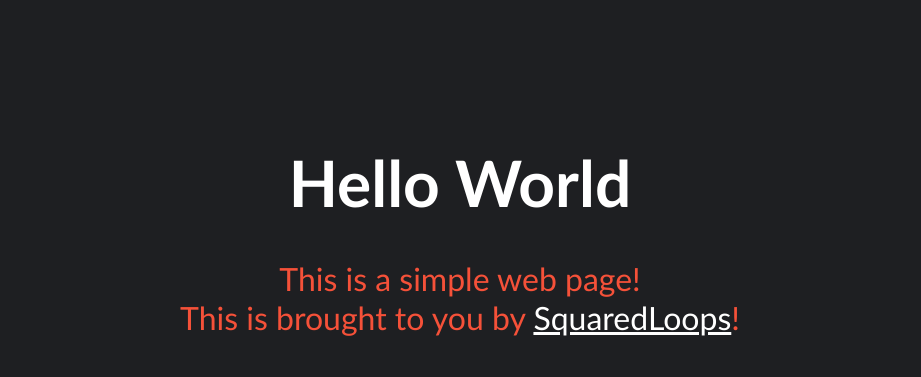
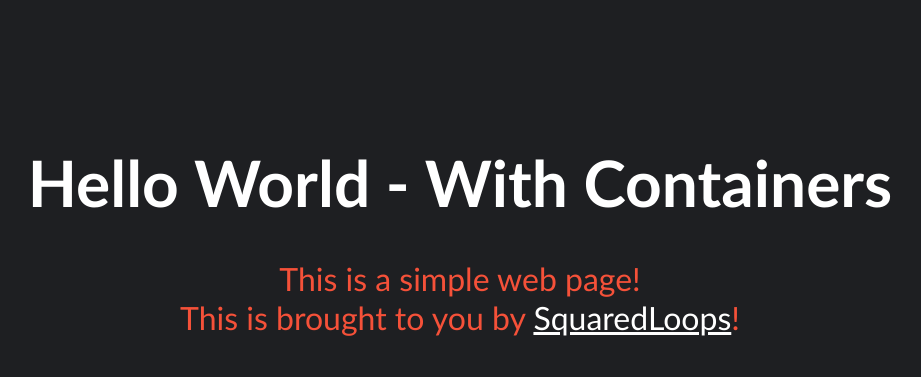
Before and after one commit to SquaredLoops/hello-world-nodejs, a website: page index.htm in a window 1280 px wide. Shown: the whole page, without its empty margins (180-1101 px from the left). Drawn offline with Linux system fonts and the light colour scheme.

Commit message:
Add Dockerfile so we can containerise our app

```diff
--- a/index.htm
+++ b/index.htm
@@ -44,7 +44,7 @@
     </head>
     <body>
         <div class="center">
-            <h1>Hello World</h1>
+            <h1>Hello World - With Containers</h1>
             <p>This is a simple web page!<br />
                This is brought to you by <a href="https://www.squaredloops.com" target="_blank">SquaredLoops</a>!</p>
         </div>
```
Also changed, not shown: 1 other file.
